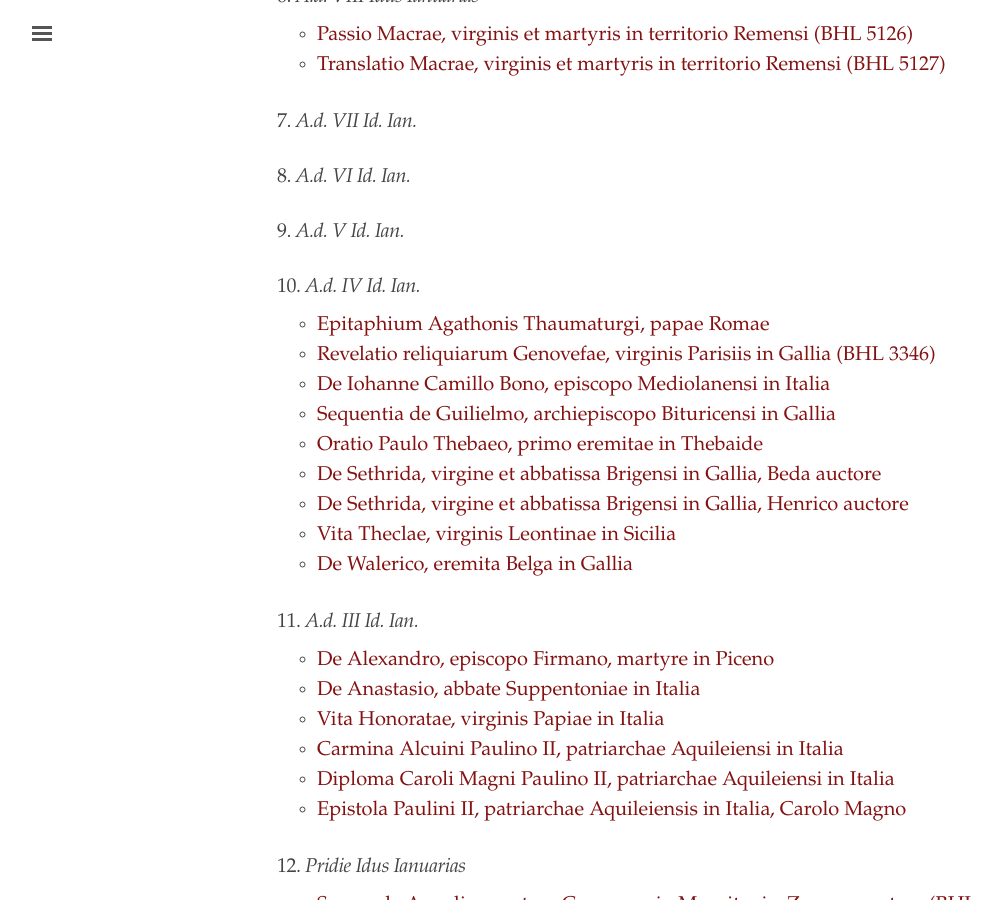
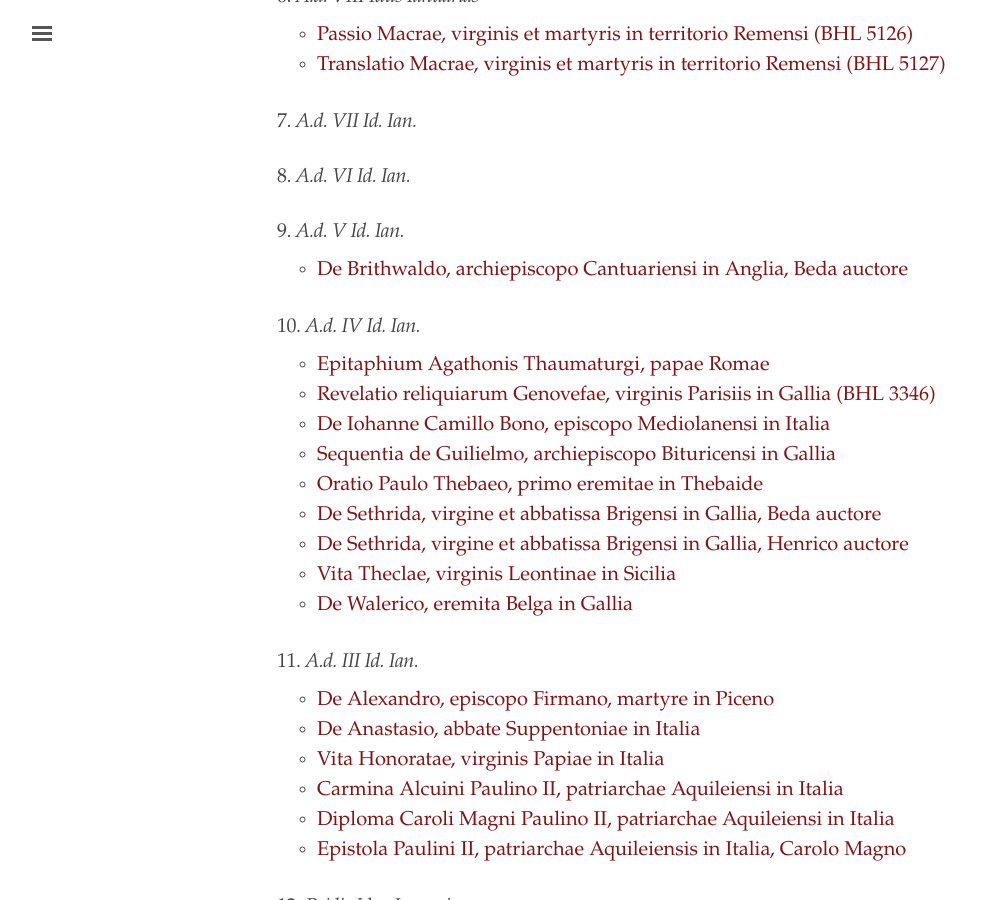
Before and after one commit to cjkoepke1/latin-hagiography, a Jekyll site: the page built from index.md, in a window 1280 px wide and 900 px high, scrolled down 1390 px. Shown: the whole window, without its empty margins (3-1003 px from the left). Built offline with Jekyll 4.4.1, drawn with Linux system fonts in a browser that asks for light colours.

Commit message:
Added De Brithwaldo

```diff
--- a/index.md
+++ b/index.md
@@ -56,6 +56,8 @@ title: "Latin Hagiography"
 ### 8. *A.d. VI Id. Ian.*
 
 ### 9. *A.d. V Id. Ian.*
+
+- [De Brithwaldo, archiepiscopo Cantuariensi in Anglia, Beda auctore](https://cjkoepke1.github.io/latin-hagiography/texts/de-brithwaldo/)
 
 ### 10. *A.d. IV Id. Ian.*
 
```
